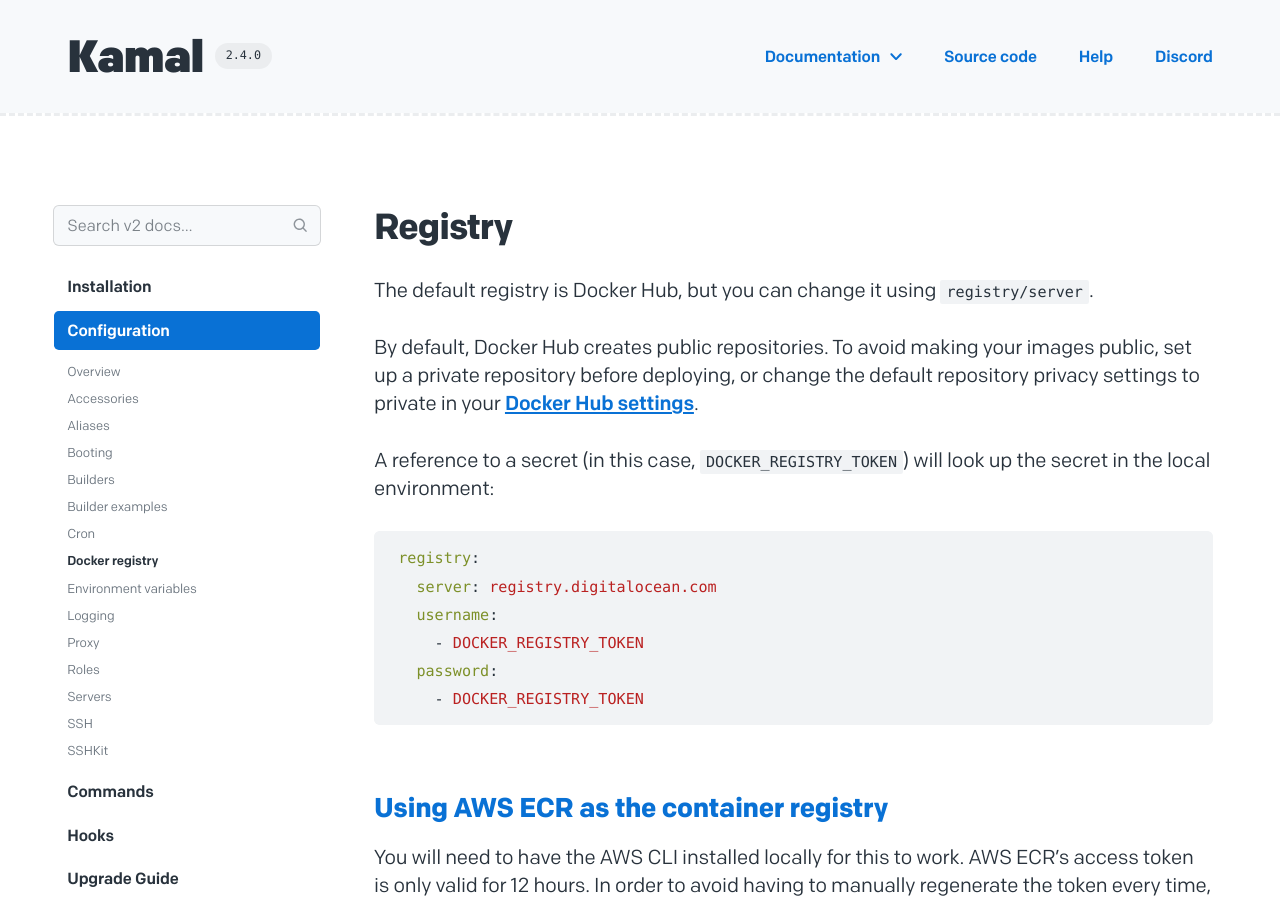
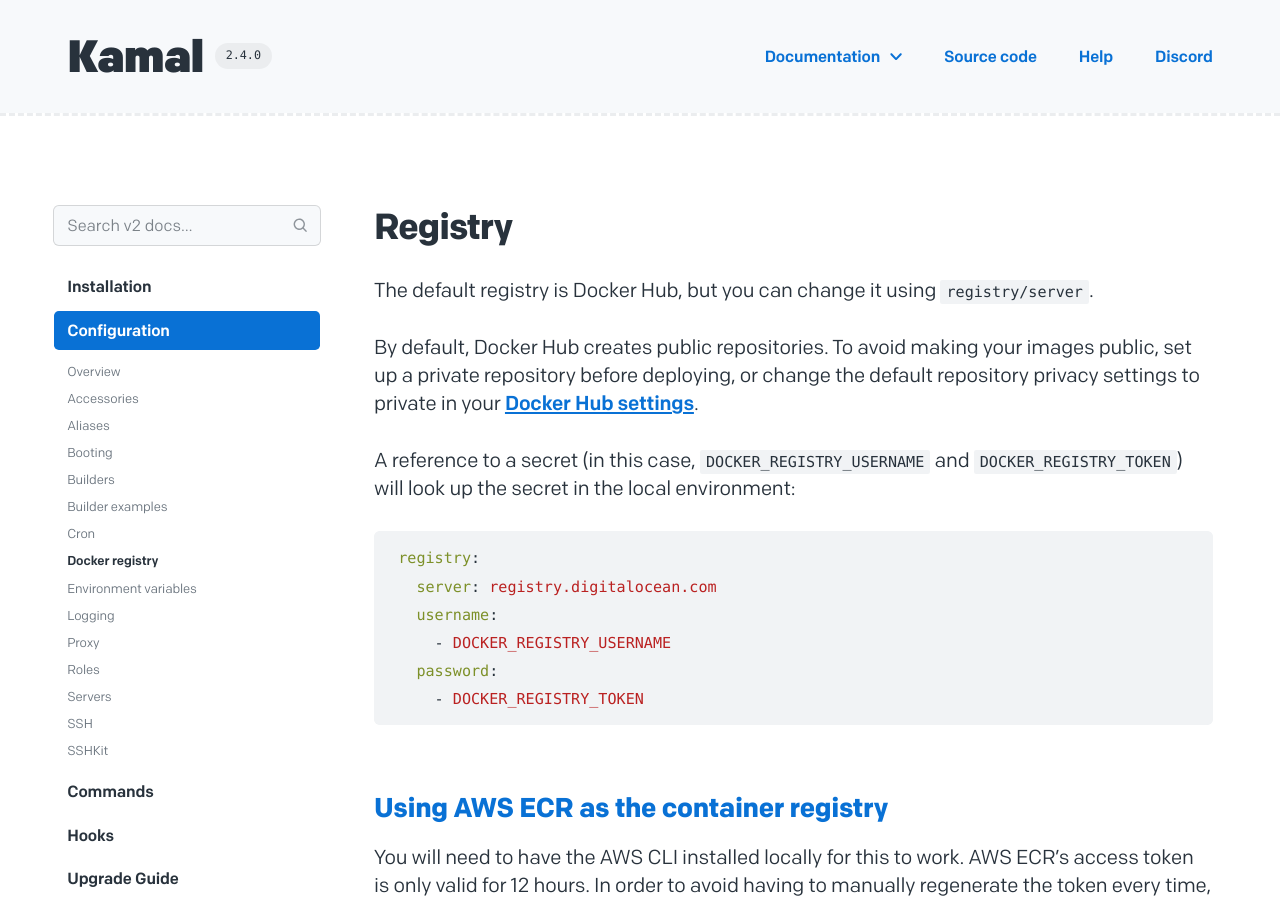
Before and after one commit to basecamp/kamal-site, a Jekyll site: the page built from docs/configuration/docker-registry.md, in a window 1280 px wide and 900 px high. Built offline with Jekyll 4.4.1, drawn with Linux system fonts in a browser that asks for light colours.

Commit message:
Fix digital ocean registry example

````diff
--- a/docs/configuration/docker-registry.md
+++ b/docs/configuration/docker-registry.md
@@ -12,14 +12,14 @@ By default, Docker Hub creates public repositories. To avoid making your images
 set up a private repository before deploying, or change the default repository privacy
 settings to private in your [Docker Hub settings](https://hub.docker.com/repository-settings/default-privacy).
 
-A reference to a secret (in this case, `DOCKER_REGISTRY_TOKEN`) will look up the secret
+A reference to a secret (in this case, `DOCKER_REGISTRY_USERNAME` and `DOCKER_REGISTRY_TOKEN`) will look up the secret
 in the local environment:
 
 ```yaml
 registry:
   server: registry.digitalocean.com
   username:
-    - DOCKER_REGISTRY_TOKEN
+    - DOCKER_REGISTRY_USERNAME
   password:
     - DOCKER_REGISTRY_TOKEN
 ```
````
